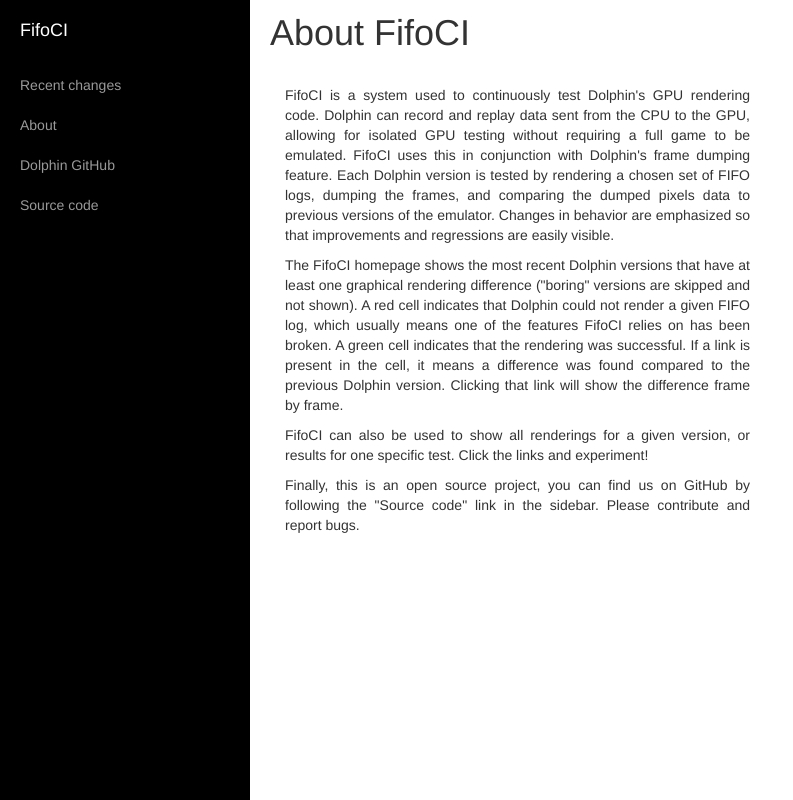
After one commit to dolphin-emu/fifoci, a Django app: template frontend/fifoci/templates/about-view.html in a window 1280 px wide. The commit adds this page. Shown: the whole page, without its empty margins (0-793 px from the left). Run offline with Django 3.2, Linux system fonts and the light colour scheme; the template is opened without the code that fills it, so the values that code supplies are empty; parts of the project's set-up code (start-up, migrations or seed data) failed here and were passed over; some libraries are stand-ins or nearby versions.

Commit message:
frontend: add a basic About page

```diff
--- a/frontend/fifoci/templates/_base.html
+++ b/frontend/fifoci/templates/_base.html
@@ -29,7 +29,7 @@
               {% endfor %}
             </ul>
           </li>
-          <li><a href="#">About</a>
+          <li><a href="{% url 'about-view' %}">About</a>
           <li><a href="https://github.com/dolphin-emu/dolphin/">Dolphin GitHub</a></li>
           <li><a href="https://github.com/dolphin-emu/fifoci/">Source code</a></li>
         </ul>
--- /dev/null
+++ b/frontend/fifoci/templates/about-view.html
@@ -0,0 +1,34 @@
+{% extends "_base.html" %}
+
+{% block "headtitle" %}About{% endblock %}
+{% block "title" %}About FifoCI{% endblock %}
+
+{% block "content" %}
+<div class="col-md-6" style="text-align: justify">
+<p>FifoCI is a system used to continuously test Dolphin's GPU rendering code.
+Dolphin can record and replay data sent from the CPU to the GPU, allowing for
+isolated GPU testing without requiring a full game to be emulated. FifoCI uses
+this in conjunction with Dolphin's frame dumping feature. Each Dolphin version
+is tested by rendering a chosen set of FIFO logs, dumping the frames, and
+comparing the dumped pixels data to previous versions of the emulator. Changes
+in behavior are emphasized so that improvements and regressions are easily
+visible.</p>
+
+<p>The FifoCI homepage shows the most recent Dolphin versions that have at
+least one graphical rendering difference ("boring" versions are skipped and
+not shown). A red cell indicates that Dolphin could not render a given FIFO
+log, which usually means one of the features FifoCI relies on has been
+broken. A green cell indicates that the rendering was successful. If a link
+is present in the cell, it means a difference was found compared to the
+previous Dolphin version. Clicking that link will show the difference frame by
+frame.</p>
+
+<p>FifoCI can also be used to show all renderings for a given version, or
+results for one specific test. Click the links and experiment!</p>
+
+<p>Finally, this is an open source project, you can find us on GitHub by
+following the "Source code" link in the sidebar. Please contribute and report
+bugs.</p>
+</div>
+{% endblock %}
+<!-- vim: set ft=htmldjango ts=2 sw=2 et tw=160 : -->
--- a/frontend/fifoci/views.py
+++ b/frontend/fifoci/views.py
@@ -94,6 +94,10 @@ def compare_view(request, curr_id, old_id):
     return render(request, 'compare-view.html', dictionary=data)
 
 
+def about_view(request):
+    return render(request, 'about-view.html')
+
+
 def dffs_to_test(request):
     dffs = FifoTest.objects.filter(active=True)
     out = []
```
Also changed, not shown: frontend/fifoci/urls.py (+4 -3 lines).
